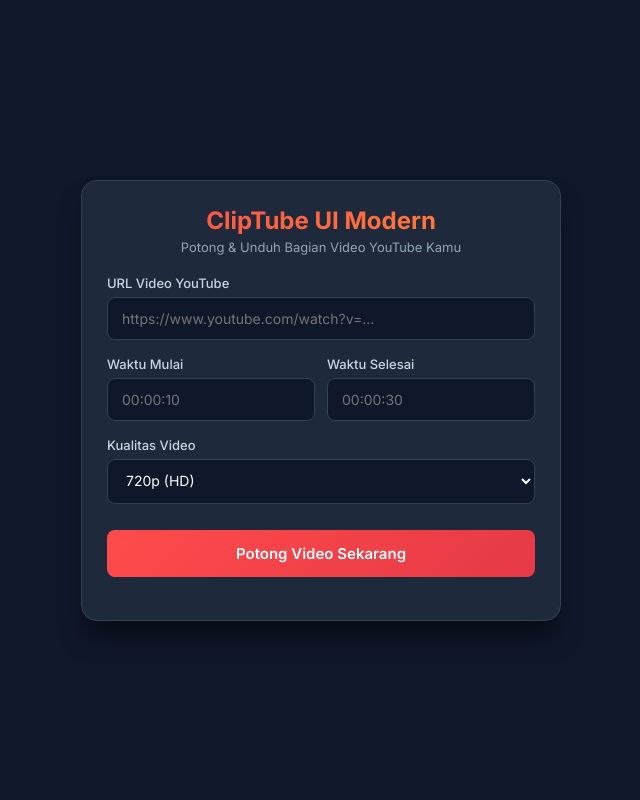
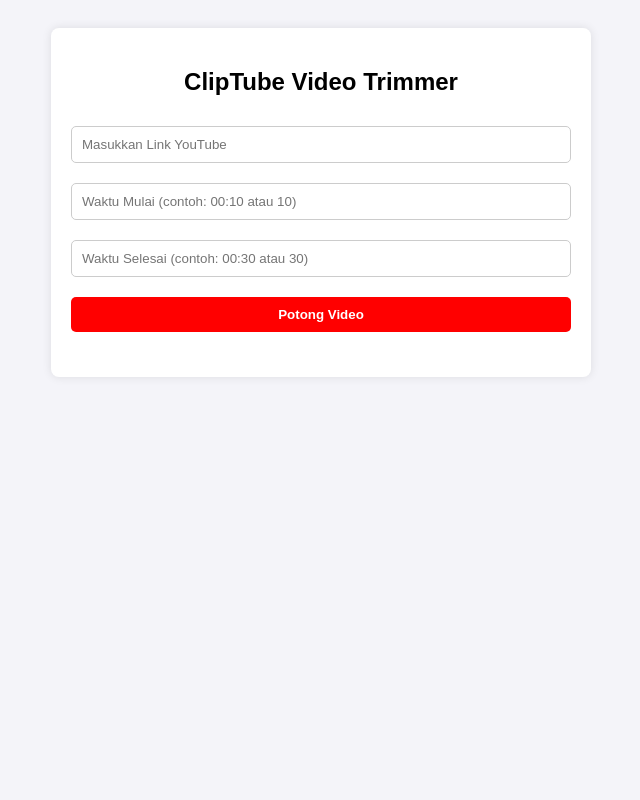
Before and after one commit to skorinproject/Cliptube, a Flask app: page / in a window 1280 px wide. Shown: the whole page, without its empty margins (319-959 px from the left). Run offline with Flask 3, Linux system fonts and the light colour scheme.

Commit message:
Update index.html

```diff
--- a/templates/index.html
+++ b/templates/index.html
@@ -3,159 +3,65 @@
 <head>
     <meta charset="UTF-8">
     <meta name="viewport" content="width=device-width, initial-scale=1.0">
-    <title>ClipTube - YouTube Video Trimmer</title>
-    <link href="https://fonts.googleapis.com/css2?family=Inter:wght@400;500;600;700&display=swap" rel="stylesheet">
+    <title>ClipTube - Pemotong Video YouTube</title>
     <style>
-        * { box-sizing: border-box; margin: 0; padding: 0; font-family: 'Inter', sans-serif; }
-        body { background: #0f172a; color: #f8fafc; display: flex; justify-content: center; align-items: center; min-height: 100vh; padding: 20px; }
-        .container { background: #1e293b; padding: 25px; border-radius: 16px; width: 100%; max-width: 480px; box-shadow: 0 20px 25px -5px rgba(0, 0, 0, 0.5); border: 1px solid #334155; }
-        .logo-title { text-align: center; margin-bottom: 20px; }
-        .logo-title h1 { font-size: 24px; font-weight: 700; background: linear-gradient(135deg, #ff4b4b 0%, #ff8533 100%); -webkit-background-clip: text; -webkit-text-fill-color: transparent; }
-        .logo-title p { font-size: 13px; color: #94a3b8; margin-top: 4px; }
-
-        .form-group { margin-bottom: 16px; }
-        label { display: block; font-size: 13px; font-weight: 500; color: #cbd5e1; margin-bottom: 6px; }
-        input, select { width: 100%; padding: 12px 14px; border-radius: 8px; border: 1px solid #334155; background: #0f172a; color: #fff; font-size: 14px; outline: none; }
-
-        /* Player Preview Box */
-        .preview-box {
-            position: relative;
-            padding-bottom: 56.25%; /* Ratio 16:9 */
-            height: 0;
-            overflow: hidden;
-            border-radius: 10px;
-            background: #000;
-            margin-bottom: 16px;
-            display: none; /* Sembunyi sebelum link diisi */
-            border: 1px solid #334155;
-        }
-        .preview-box iframe {
-            position: absolute;
-            top: 0;
-            left: 0;
-            width: 100%;
-            height: 100%;
-            border: 0;
-        }
-
-        .time-group { display: grid; grid-template-columns: 1fr 1fr; gap: 12px; }
-        button { width: 100%; padding: 14px; border: none; border-radius: 8px; background: linear-gradient(135deg, #ff4b4b 0%, #e63946 100%); color: #fff; font-weight: 600; font-size: 15px; cursor: pointer; margin-top: 10px; }
-        #status { margin-top: 18px; text-align: center; font-size: 14px; }
-        .download-btn { display: inline-block; background: #10b981; color: white; text-decoration: none; padding: 12px 20px; border-radius: 8px; font-weight: 600; margin-top: 10px; }
-        .spinner { display: inline-block; width: 20px; height: 20px; border: 3px solid rgba(255,255,255,.3); border-radius: 50%; border-top-color: #fff; animation: spin 1s ease-in-out infinite; vertical-align: middle; margin-right: 8px; }
-        @keyframes spin { to { transform: rotate(360deg); } }
-        .error-msg { color: #f87171; background: rgba(248, 113, 113, 0.1); padding: 10px; border-radius: 6px; }
+        body { font-family: Arial, sans-serif; background-color: #f4f4f9; padding: 20px; text-align: center; }
+        .container { max-width: 500px; margin: 0 auto; background: white; padding: 20px; border-radius: 8px; box-shadow: 0 0 10px rgba(0,0,0,0.1); }
+        input, button { width: 100%; padding: 10px; margin: 10px 0; border-radius: 5px; border: 1px solid #ccc; box-sizing: border-box; }
+        button { background-color: #ff0000; color: white; font-weight: bold; border: none; cursor: pointer; }
+        button:disabled { background-color: #cccccc; }
+        #status { margin-top: 15px; font-weight: bold; }
     </style>
 </head>
 <body>
 
 <div class="container">
-    <div class="logo-title">
-        <h1>ClipTube UI Modern</h1>
-        <p>Potong & Unduh Bagian Video YouTube Kamu</p>
-    </div>
-
-    <div class="form-group">
-        <label for="url">URL Video YouTube</label>
-        <input type="text" id="url" placeholder="https://www.youtube.com/watch?v=..." oninput="loadPreview()">
-    </div>
-
-    <div id="preview-box" class="preview-box">
-        <iframe id="youtube-player" src="" allowfullscreen></iframe>
-    </div>
-
-    <div class="time-group">
-        <div class="form-group">
-            <label for="start">Waktu Mulai</label>
-            <input type="text" id="start" placeholder="00:00:10">
-        </div>
-        <div class="form-group">
-            <label for="end">Waktu Selesai</label>
-            <input type="text" id="end" placeholder="00:00:30">
-        </div>
-    </div>
-
-    <div class="form-group">
-        <label for="quality">Kualitas Video</label>
-        <select id="quality">
-            <option value="1080">1080p (Full HD)</option>
-            <option value="720" selected>720p (HD)</option>
-            <option value="480">480p (SD)</option>
-            <option value="360">360p (Rendah)</option>
-        </select>
-    </div>
-
-    <button id="btn-submit" onclick="processVideo()">Potong Video Sekarang</button>
-
+    <h2>ClipTube Video Trimmer</h2>
+    <input type="text" id="url" placeholder="Masukkan Link YouTube">
+    <input type="text" id="start" placeholder="Waktu Mulai (contoh: 00:10 atau 10)">
+    <input type="text" id="end" placeholder="Waktu Selesai (contoh: 00:30 atau 30)">
+    <button id="btn" onclick="processVideo()">Potong Video</button>
     <div id="status"></div>
 </div>
 
 <script>
-// Fungsi untuk memuat pemutar video secara otomatis
-function loadPreview() {
-    const urlInput = document.getElementById('url').value;
-    const previewBox = document.getElementById('preview-box');
-    const player = document.getElementById('youtube-player');
-
-    let videoId = extractVideoId(urlInput);
-
-    if (videoId) {
-        player.src = `https://www.youtube.com/embed/${videoId}?enablejsapi=1`;
-        previewBox.style.display = 'block';
-    } else {
-        previewBox.style.display = 'none';
-        player.src = '';
-    }
-}
-
-// Fungsi mengekstrak ID video YouTube dari berbagai format Link
-function extractVideoId(url) {
-    const regExp = /^.*(youtu.be\/|v\/|u\/\w\/|embed\/|watch\?v=|\&v=)([^#\&\?]*).*/;
-    const match = url.match(regExp);
-    return (match && match[2].length === 11) ? match[2] : null;
-}
-
 async function processVideo() {
-    const status = document.getElementById('status');
-    const btn = document.getElementById('btn-submit');
     const url = document.getElementById('url').value;
     const start = document.getElementById('start').value;
     const end = document.getElementById('end').value;
+    const status = document.getElementById('status');
+    const btn = document.getElementById('btn');
 
     if (!url || !start || !end) {
-        status.innerHTML = `<div class="error-msg">Semua kolom wajib diisi!</div>`;
+        status.innerText = "Semua kolom wajib diisi!";
+        status.style.color = "red";
         return;
     }
 
+    status.innerText = "Memproses video... Mohon tunggu.";
+    status.style.color = "blue";
     btn.disabled = true;
-    btn.style.opacity = '0.7';
-    status.innerHTML = `<span class="spinner"></span> Sedang memotong video... Mohon tunggu.`;
-
-    const payload = {
-        url: url,
-        start_time: start,
-        end_time: end,
-        quality: document.getElementById('quality').value
-    };
 
     try {
-        const res = await fetch('/download', {
+        const response = await fetch('/download', {
             method: 'POST',
             headers: { 'Content-Type': 'application/json' },
-            body: JSON.stringify(payload)
+            body: JSON.stringify({ url: url, start_time: start, end_time: end })
         });
 
-        const data = await res.json();
-        if (res.ok) {
-            status.innerHTML = `<a href="${data.download_url}" class="download-btn" download>📥 Unduh Hasil Potongan</a>`;
+        const data = await response.json();
+
+        if (response.ok) {
+            status.innerHTML = `<a href="${data.download_url}" download style="color: green;">Klik di sini untuk mengunduh hasil video!</a>`;
         } else {
-            status.innerHTML = `<div class="error-msg">${data.error}</div>`;
+            status.innerText = data.error || "Terjadi kesalahan.";
+            status.style.color = "red";
         }
     } catch (err) {
-        status.innerHTML = `<div class="error-msg">Gagal terhubung ke server.</div>`;
+        status.innerText = "Gagal terhubung ke server. Periksa koneksi internet kamu.";
+        status.style.color = "red";
     } finally {
         btn.disabled = false;
-        btn.style.opacity = '1';
     }
 }
 </script>
```
